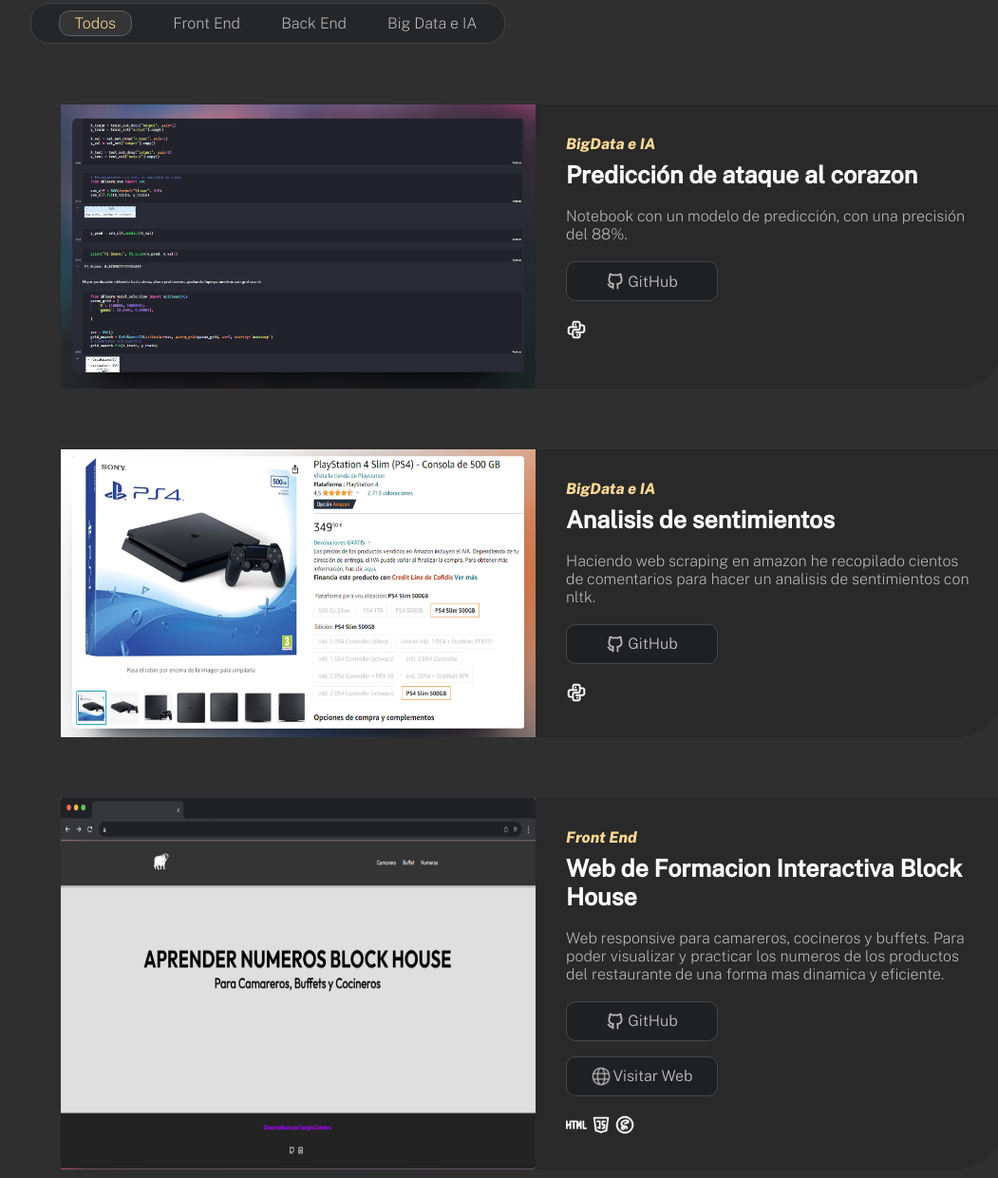
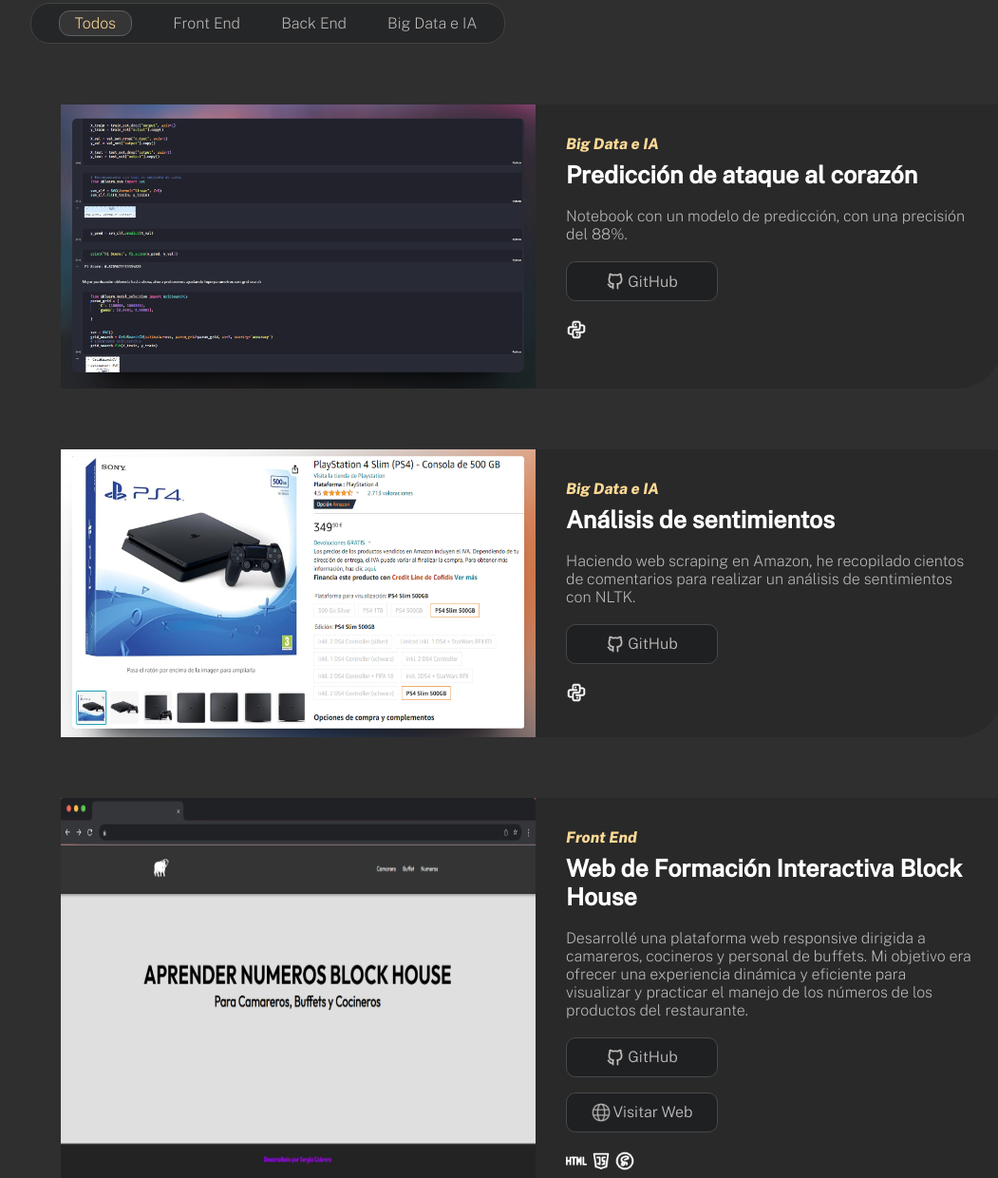
Before and after one commit to SergioCabreraDev/PortfolioWeb, a website: page index.html in a window 1280 px wide. Shown: the part 592-1832 px from the top of the page at 95% size, without its empty margins (80-1131 px from the left). Drawn offline with nearby package versions, Linux system fonts and the light colour scheme.

Commit message:
commit14

```diff
--- a/index.html
+++ b/index.html
@@ -3,7 +3,7 @@
   <head>
     <meta charset="UTF-8" />
     <meta name="viewport" content="width=device-width, initial-scale=1.0" />
-    <link rel="shortcut icon" href="assets/chess-knight.ico"/>
+    <link rel="shortcut icon" href="assets/icono.ico"/>
     <link rel="stylesheet" href="css/style.css" />
     <link
     rel="stylesheet"
@@ -76,8 +76,8 @@
         <div class="proyecto_frontend">
         <img class="portadaimg" src="/assets/img/286shots_so.png" alt="" width="500px">
         <div>
-          <span>BigData e IA</span>
-          <h3>Predicción de ataque al corazon</h3><br>
+          <span>Big Data e IA</span>
+          <h3>Predicción de ataque al corazón</h3><br>
           <p>Notebook con un modelo de predicción, con una precisión del 88%.</p> <br>
           <span class="botones_proyectos">
             <a href="https://github.com/SergioCabreraDev/Heart-Attack-Prediction" class="boton"><img src="/assets/img/brand-github.png" alt="" width="20px"/>GitHub</a>
@@ -94,9 +94,9 @@
         <div class="proyecto_frontend">
         <img class="portadaimg" src="/assets/img/852shots_so.png" alt="" width="500px">
         <div>
-          <span>BigData e IA</span>
-          <h3>Analisis de sentimientos</h3><br>
-          <p>Haciendo web scraping en amazon he recopilado cientos de comentarios para hacer un analisis de sentimientos con nltk.</p> <br>
+          <span>Big Data e IA</span>
+          <h3>Análisis de sentimientos</h3><br>
+          <p>Haciendo web scraping en Amazon, he recopilado cientos de comentarios para realizar un análisis de sentimientos con NLTK.</p> <br>
           <span class="botones_proyectos">
             <a href="https://github.com/SergioCabreraDev/Opinion-Mining-PS5-AMAZON" class="boton"><img src="/assets/img/brand-github.png" alt="" width="20px"/>GitHub</a>
 
@@ -114,8 +114,8 @@
         <img class="portadaimg" src="/assets/img/436shots_so.png" alt="" width="500px">
         <div>
           <span>Front End</span>
-          <h3>Web de Formacion Interactiva Block House</h3><br>
-          <p>Web responsive para camareros, cocineros y buffets. Para poder visualizar y practicar los numeros de los productos del restaurante de una forma mas dinamica y eficiente.</p> <br>
+          <h3>Web de Formación Interactiva Block House</h3><br>
+          <p>Desarrollé una plataforma web responsive dirigida a camareros, cocineros y personal de buffets. Mi objetivo era ofrecer una experiencia dinámica y eficiente para visualizar y practicar el manejo de los números de los productos del restaurante.</p> <br>
           <span class="botones_proyectos">
             <a href="https://github.com/SergioCabreraDev/APP_BlockHouse" class="boton"><img src="/assets/img/brand-github.png" alt="" width="20px"/>GitHub</a>
             <a href="https://sergiocabreradev.netlify.app/" class="boton" id="botonweb"><img src="/assets/img/Web--Streamline-Plump.png" alt="" width="20px"/>Visitar Web</a>
@@ -136,7 +136,7 @@
         <div>
           <span>Front End & Back End</span>
           <h3>Block House Web Responsive</h3><br>
-          <p>Web basada en las funciones y servicios proporcionados por <b>blockhouse.es</b>, pero con un diseño más moderno y actualizado. La Web tiene un diseño Responsive, sistema de compra con carrito, reservas, cuentas de usuario con sesiones, registros. </p> <br>
+          <p>Web basada en las funciones y servicios proporcionados por <b>blockhouse.es</b>, pero con un diseño más moderno y actualizado. La Web tiene un diseño Responsive, sistema de compra con carrito, reservas, cuentas de usuario con sesiones y registros. </p> <br>
           <span class="botones_proyectos">
             <a href="https://github.com/SergioCabreraDev/Block-House-Web-Responsive" class="boton"><img src="/assets/img/brand-github.png" alt="" width="20px"/>GitHub</a>
 
@@ -168,7 +168,7 @@
         <a href="#Cetificaciones" class="link" >No dispongo de el certificado digital.  <img src="/assets/img/Link-Share-2--Streamline-Sharp.png" alt="" width="15px"></a>
       </div>
       <div class="certificado">
-        <h3>Master BigData y Inteligencia Artificial.</h3>
+        <h3>Master Big Data e Inteligencia Artificial.</h3>
         <p><b>CIFP Pau Casesnoves, Inca.</b></p>
         <a href="/assets/Certificat SCD[142].pdf" class="link" target="_blank">Dispongo de certificado digital.  <img src="/assets/img/Link-Share-2--Streamline-Sharp.png" alt="" width="15px"></a>
       </div>
```
Also changed, not shown: assets/chess-knight.ico (deleted), assets/icono.ico (added).
